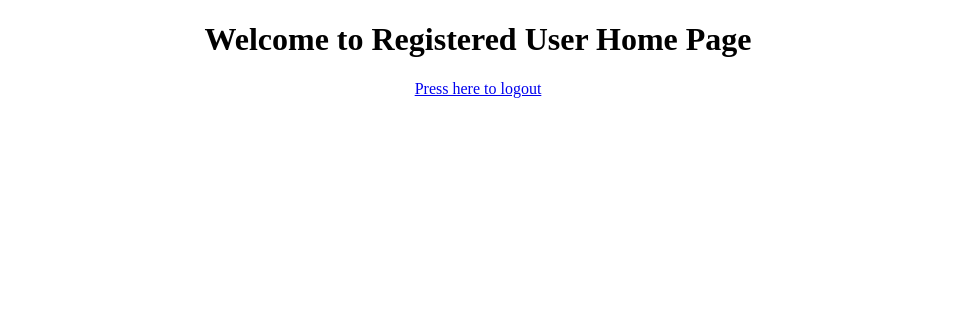
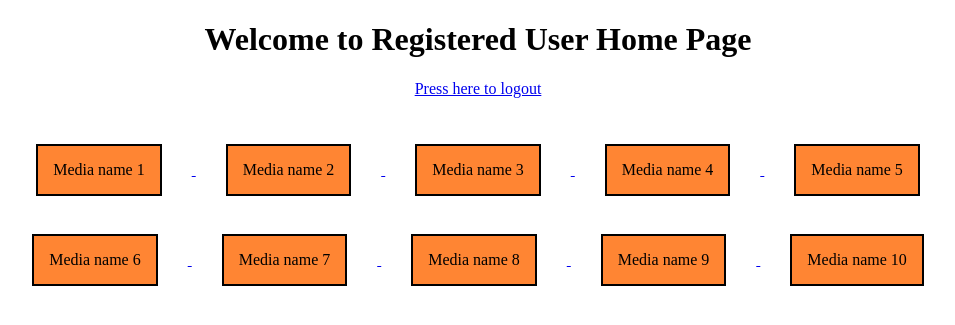
Before and after one commit to FlixPicks-Orange/FlixPicks-Front, a Flask app: page /userhome in a window 1280 px wide. Shown: the top 325 px of the page, without its empty margins (162-1117 px from the left). Run offline with Flask 2, Linux system fonts and the light colour scheme; a user stored in the database is signed in.

Commit message:
+ hard coded options on user page and made media info page

```diff
--- a/app.py
+++ b/app.py
@@ -88,6 +88,10 @@ def register():
 def userhome():
     return render_template('userhome.html')
 
+@app.route('/mediaInfo', methods=['GET' , 'POST'])
+@login_required
+def mediaInfo():
+    return render_template('mediaInfo.html')
 
 @app.route('/logout', methods = ['GET','POST'])
 @login_required
--- a/templates/login.html
+++ b/templates/login.html
@@ -8,7 +8,7 @@
 <body>
     <center>
     <h1>
-        login page
+        Login Page
     </h1>
 
     <form method="POST" action="">
--- a/templates/register.html
+++ b/templates/register.html
@@ -3,12 +3,12 @@
 <head>
     <meta charset="UTF-8">
     <meta name="viewport" content="width=device-width, initial-scale=1.0">
-    <title>Login</title>
+    <title>Register</title>
 </head>
 <body>
     <center>
     <h1>
-        register page
+        Register Page
     </h1>
 
     <form method="POST" action="">
--- a/templates/userhome.html
+++ b/templates/userhome.html
@@ -3,13 +3,59 @@
 <head>
     <meta charset="UTF-8">
     <meta name="viewport" content="width=device-width, initial-scale=1.0">
-    <title>Title</title>
+    <title>UserHome</title>
+    <style>
+        .media-option {
+          display: inline-block;
+          color: #000000;
+          padding: 15px;
+          border: 2px solid #000000;
+          background-color: #ff8533;
+          margin: 10px 30px;
+        }
+      </style>
 </head>
 <body>
     <center>
     <h1>Welcome to Registered User Home Page</h1>
 
     <a href="{{url_for('logout')}}">Press here to logout</a>
+
+    <br><br><br>
+
+    <a href="{{url_for('mediaInfo')}}">
+        <div class="media-option">Media name 1</div>
+    </a>
+    <a href="{{url_for('mediaInfo')}}">
+        <div class="media-option">Media name 2</div>
+    </a>
+    <a href="{{url_for('mediaInfo')}}">
+        <div class="media-option">Media name 3</div>
+    </a>
+    <a href="{{url_for('mediaInfo')}}">
+        <div class="media-option">Media name 4</div>
+    </a>
+    <a href="{{url_for('mediaInfo')}}">
+        <div class="media-option">Media name 5</div>
+    </a>
+
+    <br><br>
+
+    <a href="{{url_for('mediaInfo')}}">
+        <div class="media-option">Media name 6</div>
+    </a>
+    <a href="{{url_for('mediaInfo')}}">
+        <div class="media-option">Media name 7</div>
+    </a>
+    <a href="{{url_for('mediaInfo')}}">
+        <div class="media-option">Media name 8</div>
+    </a>
+    <a href="{{url_for('mediaInfo')}}">
+        <div class="media-option">Media name 9</div>
+    </a>
+    <a href="{{url_for('mediaInfo')}}">
+        <div class="media-option">Media name 10</div>
+    </a>
 </center>
 </body>
 </html>
```
Also changed, not shown: templates/mediaInfo.html (added, +54 -0 lines), instance/database.db.
